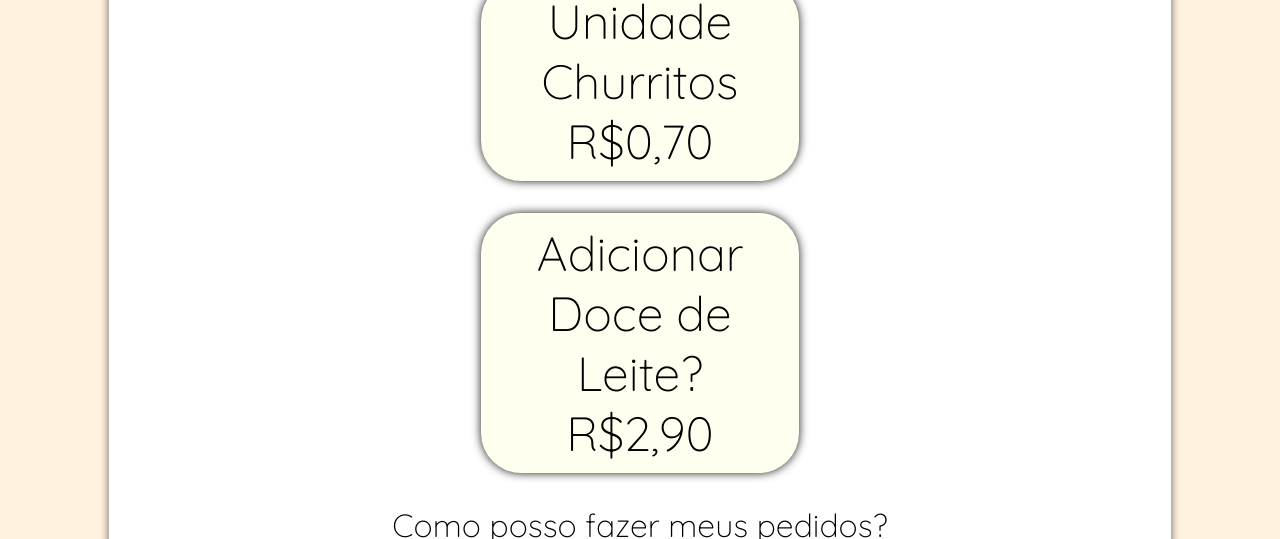
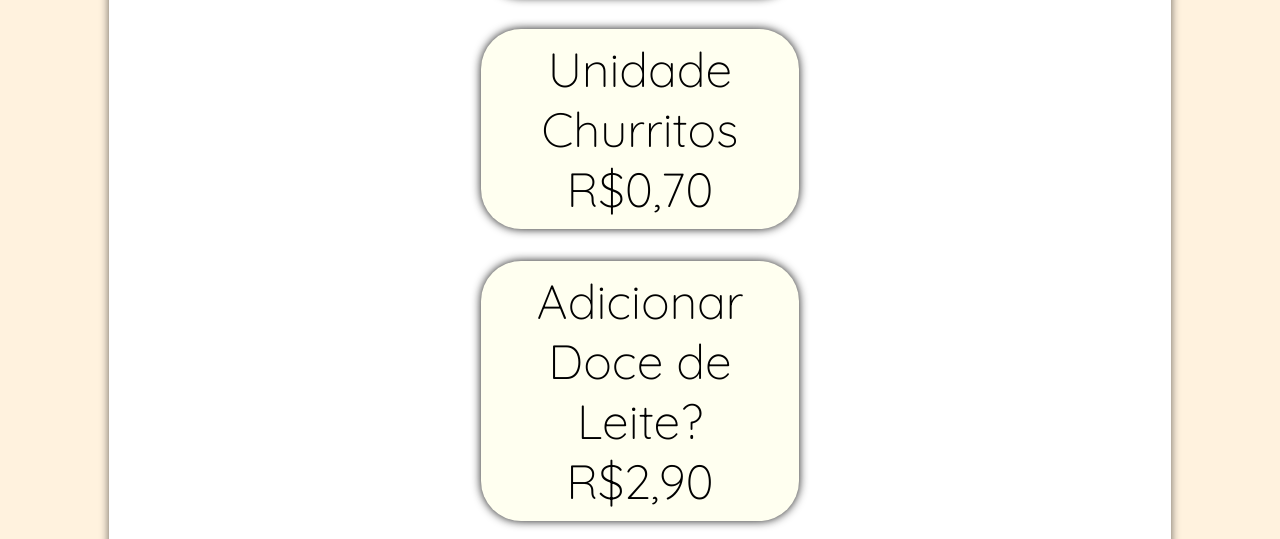
Before and after one commit to GabrielCapila/Churritos.bh, a plain HTML site: page index.html in a window 1280 px wide. Shown: the part 1300-1839 px from the top of the page. Drawn offline with Linux system fonts and the light colour scheme.

Commit message:
alteracao simples

```diff
--- a/style.css
+++ b/style.css
@@ -93,6 +93,7 @@
   display: flex;
   justify-content: center;
   align-items: center;
+  margin-bottom: 2rem;
 }
 
 .div-how-to-order p {
@@ -111,6 +112,8 @@
   justify-content: center;
   border-radius: 10px;
   align-items: center;
+  padding-top: 3rem;
+  padding-bottom: 3rem;
 }
 .p-title {
   font-size: 3rem;
```
